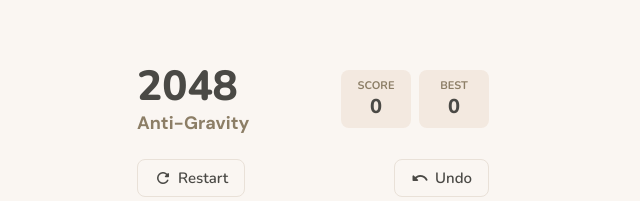
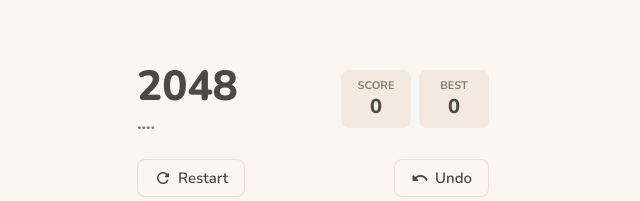
Before and after one commit to Abirami-19/2048-game-, a plain HTML site: page index.html in a window 1280 px wide. Shown: the top 201 px of the page, without its empty margins (327-967 px from the left). Drawn offline with nearby package versions, Linux system fonts and the light colour scheme.

Commit message:
Update index.html

```diff
--- a/index.html
+++ b/index.html
@@ -3,7 +3,7 @@
 <head>
     <meta charset="UTF-8">
     <meta name="viewport" content="width=device-width, initial-scale=1.0">
-    <title>2048 Anti-Gravity</title>
+    <title>2048 </title>
     <link rel="preconnect" href="https://fonts.googleapis.com">
     <link rel="preconnect" href="https://fonts.gstatic.com" crossorigin>
     <link href="https://fonts.googleapis.com/css2?family=DM+Sans:wght@400;500;700&family=Nunito:wght@400;600;700;800&display=swap" rel="stylesheet">
@@ -16,7 +16,7 @@
         <header class="header">
             <div class="title-section">
                 <h1>2048</h1>
-                <p class="subtitle">Anti-Gravity</p>
+                <p class="subtitle">.... </p>
             </div>
             <div class="scores-section">
                 <div class="score-card">
```
